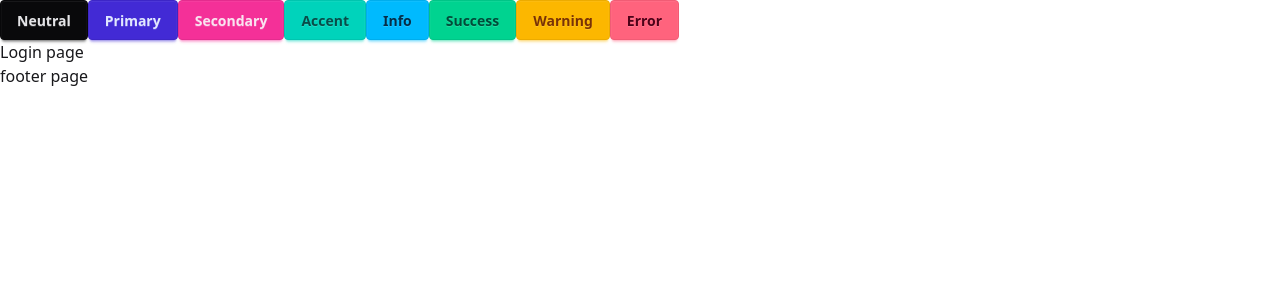
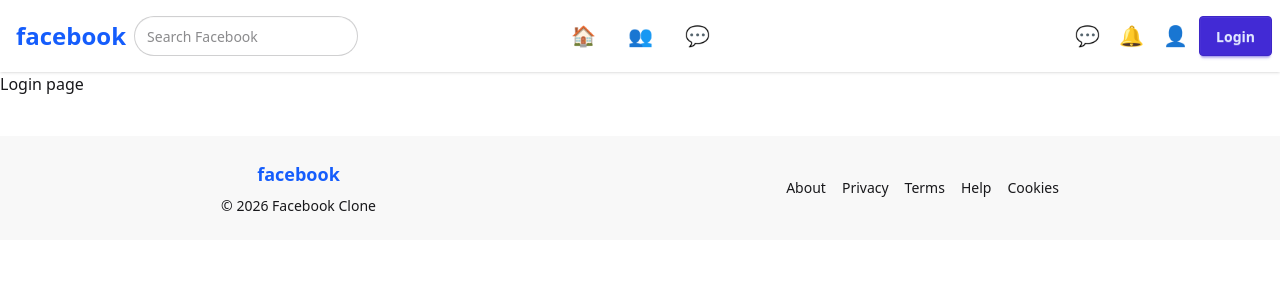
Before and after one commit to imanhossain1/facebook-clone-next-ts, a Next.js app: page /login in a window 1280 px wide. Shown: the top 300 px of the page. Built offline with nearby package versions, Linux system fonts and the light colour scheme.

Commit message:
navbar and footer page ui normal

```diff
--- a/src/app/layout.tsx
+++ b/src/app/layout.tsx
@@ -1,19 +1,16 @@
-
 import "./globals.css";
 // import all
 import Navbar from "../components/Navbar";
 import Footer from "../components/Footer";
 
-export default function RootLayout({ children }: LayoutProps<"/">) {
-  return (
-    <html
-      lang="en"
-    >
-
-      <body className="min-h-full flex flex-col">
-          <Navbar/>
-        {children}</body>
-        <Footer/>
-    </html>
-  );
+export default function RootLayout({children}: LayoutProps<"/">) {
+    return (
+        <html lang="en">
+            <body className="min-h-full flex flex-col">
+                <Navbar />
+                {children}
+                <Footer />
+            </body>
+        </html>
+    );
 }
--- a/src/components/Footer.tsx
+++ b/src/components/Footer.tsx
@@ -1,11 +1,67 @@
-import React from 'react'
+
+import React from "react";
+import Link from "next/link";
 
 function Footer() {
   return (
-    <div>
-      <h1>footer page</h1>
-    </div>
-  )
+    <footer className="footer footer-center bg-base-200 text-base-content p-6 mt-10">
+
+      {/* Facebook Name */}
+      <div>
+        <Link
+          href="/"
+          className="text-lg font-bold text-blue-600"
+        >
+          facebook
+        </Link>
+
+        <p className="text-sm">
+          © 2026 Facebook Clone
+        </p>
+      </div>
+
+      {/* Footer Links */}
+      <nav className="flex flex-wrap justify-center gap-4 text-sm">
+
+        <Link
+          href="/"
+          className="link link-hover"
+        >
+          About
+        </Link>
+
+        <Link
+          href="/"
+          className="link link-hover"
+        >
+          Privacy
+        </Link>
+
+        <Link
+          href="/"
+          className="link link-hover"
+        >
+          Terms
+        </Link>
+
+        <Link
+          href="/"
+          className="link link-hover"
+        >
+          Help
+        </Link>
+
+        <Link
+          href="/"
+          className="link link-hover"
+        >
+          Cookies
+        </Link>
+
+      </nav>
+
+    </footer>
+  );
 }
 
-export default Footer
+export default Footer;
--- a/src/components/Navbar.tsx
+++ b/src/components/Navbar.tsx
@@ -1,18 +1,158 @@
-import React from 'react'
+
+import React from "react";
+import Link from "next/link";
 
 function Navbar() {
   return (
-    <div>
-      <button className="btn btn-neutral">Neutral</button>
-<button className="btn btn-primary">Primary</button>
-<button className="btn btn-secondary">Secondary</button>
-<button className="btn btn-accent">Accent</button>
-<button className="btn btn-info">Info</button>
-<button className="btn btn-success">Success</button>
-<button className="btn btn-warning">Warning</button>
-<button className="btn btn-error">Error</button>
+    <div className="navbar bg-base-100 shadow-sm sticky top-0 z-50">
+
+      {/* ================= LEFT SIDE ================= */}
+      <div className="navbar-start">
+
+        {/* Mobile Menu */}
+        <div className="dropdown">
+          <div
+            tabIndex={0}
+            role="button"
+            className="btn btn-ghost lg:hidden"
+          >
+            ☰
+          </div>
+
+          {/* Mobile Links */}
+          <ul
+            tabIndex={-1}
+            className="menu menu-sm dropdown-content bg-base-100 rounded-box z-10 mt-3 w-52 p-2 shadow"
+          >
+            <li>
+              <Link href="/">Home</Link>
+            </li>
+
+            <li>
+              <Link href="/friends">Friends</Link>
+            </li>
+
+            <li>
+              <Link href="/messages">Messages</Link>
+            </li>
+
+            <li>
+              <Link href="/profile">Profile</Link>
+            </li>
+
+            <li>
+              <Link href="/login">Login</Link>
+            </li>
+          </ul>
+        </div>
+
+        {/* Facebook Logo */}
+        <Link
+          href="/"
+          className="text-2xl font-bold text-blue-600 px-2"
+        >
+          facebook
+        </Link>
+
+        {/* Search */}
+        <div className="hidden sm:flex">
+          <input
+            type="text"
+            placeholder="Search Facebook"
+            className="input input-bordered rounded-full w-40 md:w-56"
+          />
+        </div>
+
+      </div>
+
+
+      {/* ================= CENTER SIDE ================= */}
+      <div className="navbar-center hidden lg:flex">
+
+        <ul className="menu menu-horizontal gap-2">
+
+          {/* Home */}
+          <li>
+            <Link
+              href="/"
+              className="text-xl tooltip"
+              data-tip="Home"
+            >
+              🏠
+            </Link>
+          </li>
+
+          {/* Friends */}
+          <li>
+            <Link
+              href="/friends"
+              className="text-xl tooltip"
+              data-tip="Friends"
+            >
+              👥
+            </Link>
+          </li>
+
+          {/* Messages */}
+          <li>
+            <Link
+              href="/messages"
+              className="text-xl tooltip"
+              data-tip="Messages"
+            >
+              💬
+            </Link>
+          </li>
+
+        </ul>
+
+      </div>
+
+
+      {/* ================= RIGHT SIDE ================= */}
+      <div className="navbar-end gap-1">
+
+        {/* Messenger */}
+        <Link
+          href="/messages"
+          className="btn btn-circle btn-ghost text-xl tooltip"
+          data-tip="Messenger"
+        >
+          💬
+        </Link>
+
+
+        {/* Notifications */}
+        <button
+          className="btn btn-circle btn-ghost text-xl tooltip"
+          data-tip="Notifications"
+        >
+          🔔
+        </button>
+
+
+        {/* Profile */}
+        <Link
+          href="/profile"
+          className="btn btn-circle btn-ghost text-xl tooltip"
+          data-tip="Profile"
+        >
+          👤
+        </Link>
+
+
+        {/* Login */}
+        <Link
+          href="/login"
+          className="btn btn-primary hidden sm:flex"
+        >
+          Login
+        </Link>
+
+      </div>
+
     </div>
-  )
+  );
 }
 
-export default Navbar
+export default Navbar;
```
